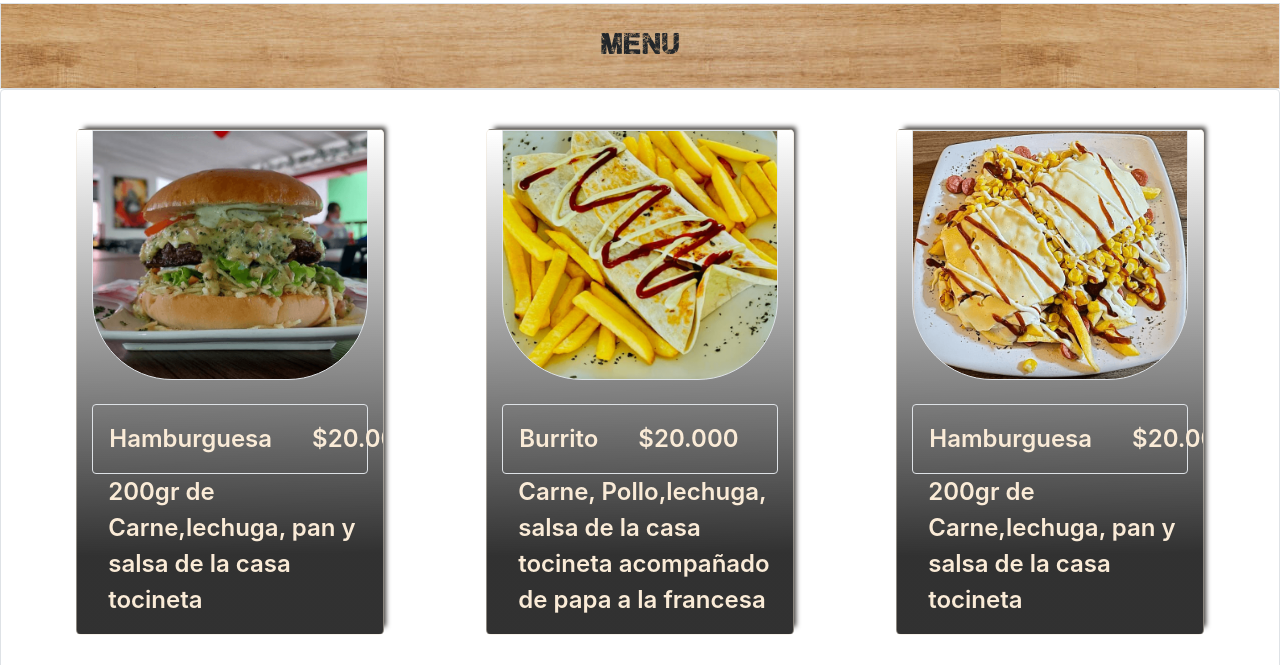
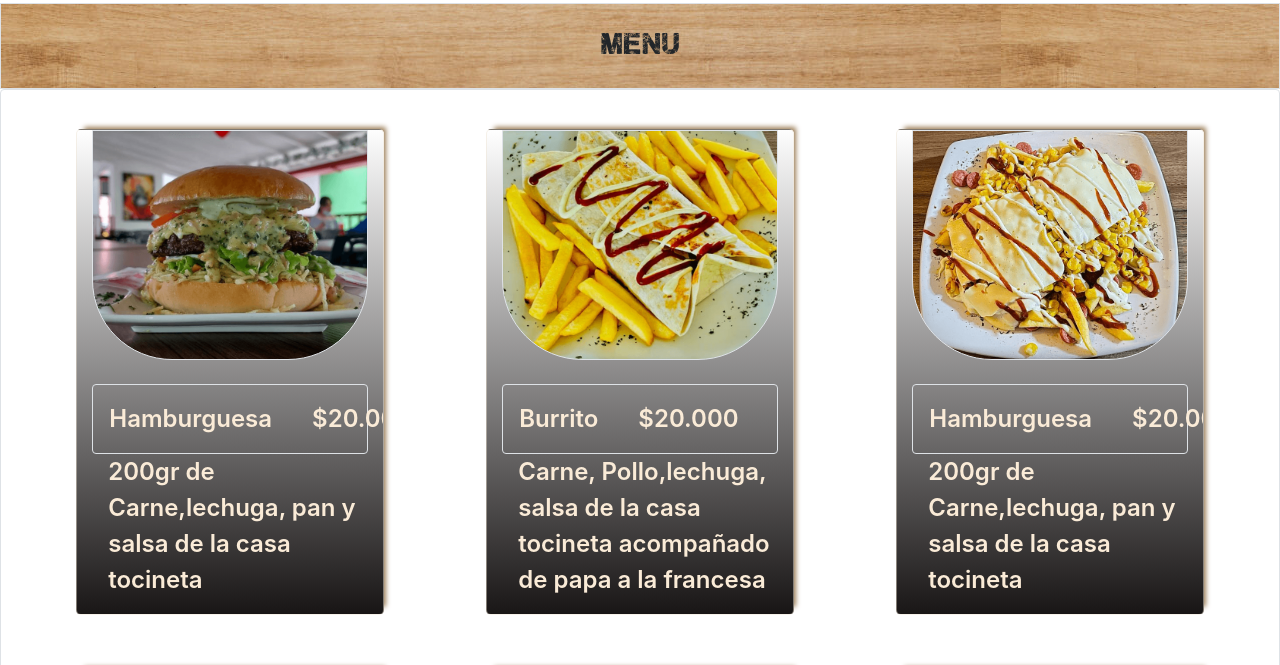
Before and after one commit to Fanger53/restaurant-template, a website built with webpack: page dist/index.html in a window 1280 px wide. Shown: the part 1273-1938 px from the top of the page. Built offline with nearby package versions, Linux system fonts and the light colour scheme; grey boxes are pictures that could not be loaded.

Commit message:
change the height img-food class

```diff
--- a/src/scss/style.scss
+++ b/src/scss/style.scss
@@ -65,15 +65,15 @@
   margin: 15px auto;
   border-radius: 5px;
   border: 1px solid #eee4d379;
-  background: linear-gradient(179.4deg, rgba(38, 38, 38, 0) 0.81%, rgba(27, 27, 27, 0.9) 84.03%);
+  background: linear-gradient(179.4deg, rgb(255, 255, 255), rgb(24, 21, 21));
   overflow: hidden;
-  box-shadow: 5px -5px 5px -3px rgb(63, 60, 57);
+  box-shadow: 5px -5px 5px -3px rgb(156, 126, 88);
 }
 
 .img-food {
   // transform-origin: 100% 15%;
   // transform: rotate(2deg);
-  height: 250px;
+  height: 230px;
   border-radius: 0 0 80px 80px;
 }
 
```
Also changed, not shown: dist/index.html.
